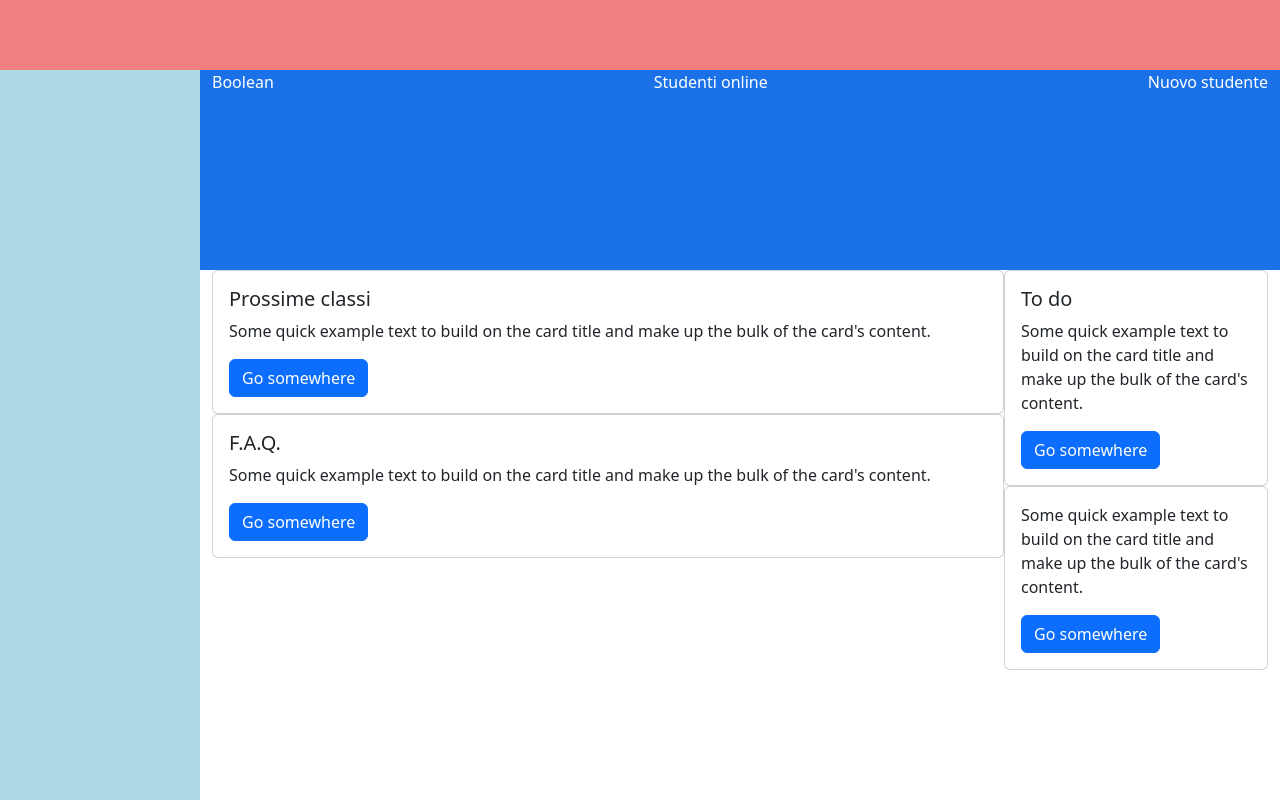
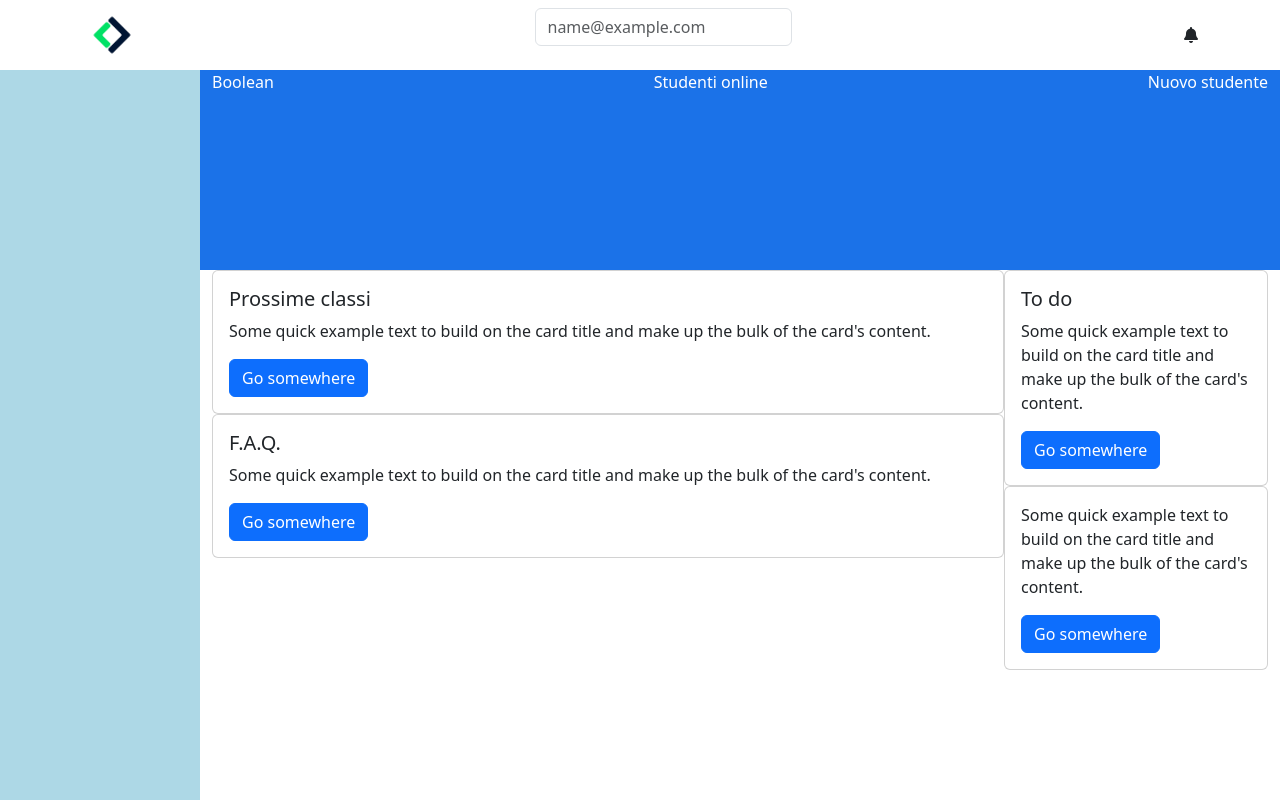
Before and after one commit to mirkosorrentino/html-css-bootstrap-dashboard, a plain HTML site: page index.html in a window 1280 px wide. Drawn offline with nearby package versions, Linux system fonts and the light colour scheme.

Commit message:
Add: header scaffolding

```diff
--- a/css/style.css
+++ b/css/style.css
@@ -28,7 +28,7 @@ body {
 
 /* COMMON */
 
-.wrapper {
+.ms_wrapper {
     height: 100vh;
     width: 100%;
 }
@@ -37,10 +37,20 @@ body {
 header {
     height: var(--header-height);
     width: 100%;
+}
 
-    /* debug */
-    background-color: lightcoral;
+.ms_header_container {
+    height: 100%;
 }
+
+.ms_small-logo {
+    width: 60px;
+}
+
+.ms_header_form {
+    width: 50px;
+}
+
 /* MAIN */
 /* sidebar */
 .ms_sidebar {
--- a/index.html
+++ b/index.html
@@ -18,9 +18,19 @@
     <link rel="stylesheet" href="https://cdnjs.cloudflare.com/ajax/libs/font-awesome/6.3.0/css/all.min.css" integrity="sha512-SzlrxWUlpfuzQ+pcUCosxcglQRNAq/DZjVsC0lE40xsADsfeQoEypE+enwcOiGjk/bSuGGKHEyjSoQ1zVisanQ==" crossorigin="anonymous" referrerpolicy="no-referrer"/>
 </head>
 <body>
-    <div class="wrapper">
+    <div class="ms_wrapper">
         <!-- header -->
-        <header></header>
+        <header>
+            <div class="container d-flex align-items-center ms_header_container justify-content-between">
+                <img src="img/mobile-logo.png" alt="Boolean small logo" class="ms_small-logo">
+                <!-- form -->
+                <div class="mb-3">
+                    <input type="text" class="form-control ms_header_form" placeholder="name@example.com">
+                  </div>
+                <!-- end form -->
+                <i class="fa-solid fa-bell"></i>
+            </div>
+        </header>
         <!-- end heder -->
 
         <!-- main -->
```
Also changed, not shown: 1 other file.
